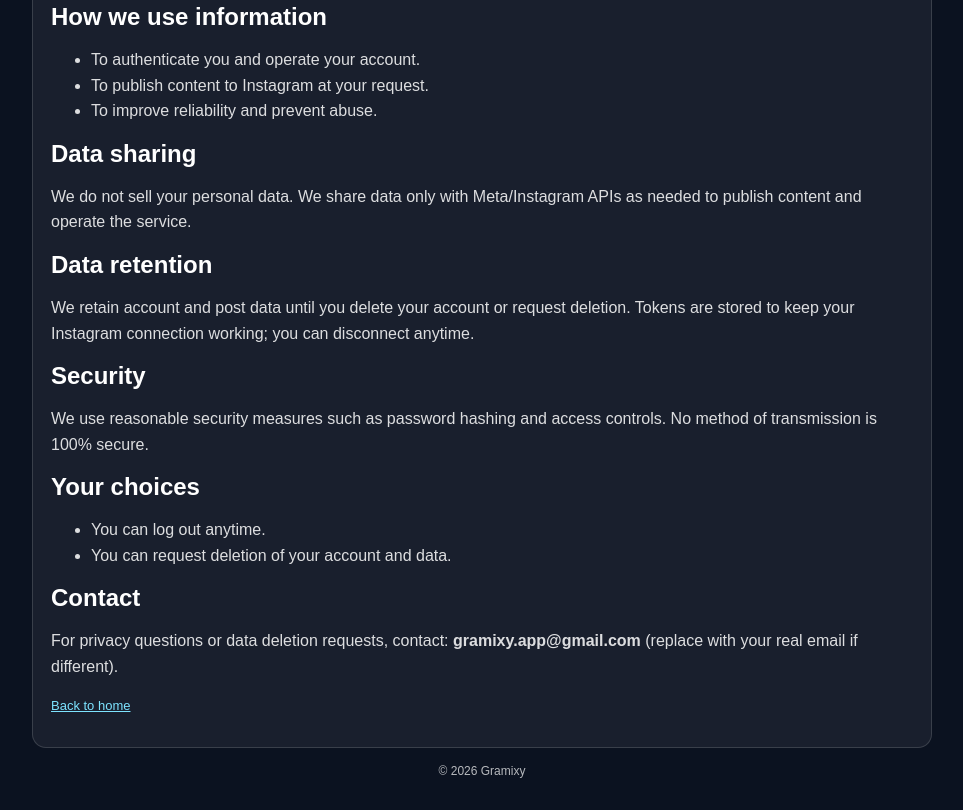
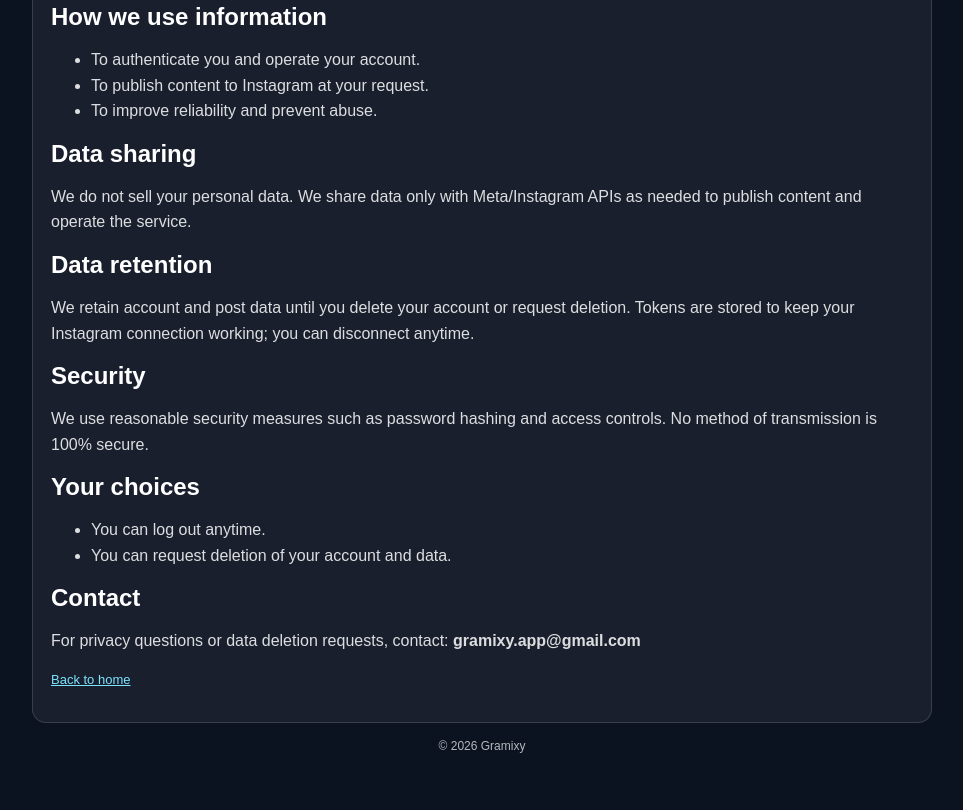
Before and after one commit to dipankarpatra07/Instacatalog, a plain HTML site: page frontend/privacy.html in a window 1280 px wide. Shown: the part 390-1200 px from the top of the page, without its empty margins (158-1121 px from the left). After the commit the page ends 1175 px from the top, so only its background shows below. Drawn offline with Linux system fonts and the light colour scheme.

Commit message:
Add files via upload

```diff
--- a/frontend/privacy.html
+++ b/frontend/privacy.html
@@ -53,7 +53,7 @@
       </ul>
 
       <h2>Contact</h2>
-      <p>For privacy questions or data deletion requests, contact: <b>gramixy.app@gmail.com</b> (replace with your real email if different).</p>
+      <p>For privacy questions or data deletion requests, contact: <b>gramixy.app@gmail.com</b></p>
 
       <p class="muted"><a href="index.html">Back to home</a></p>
     </div>
```
